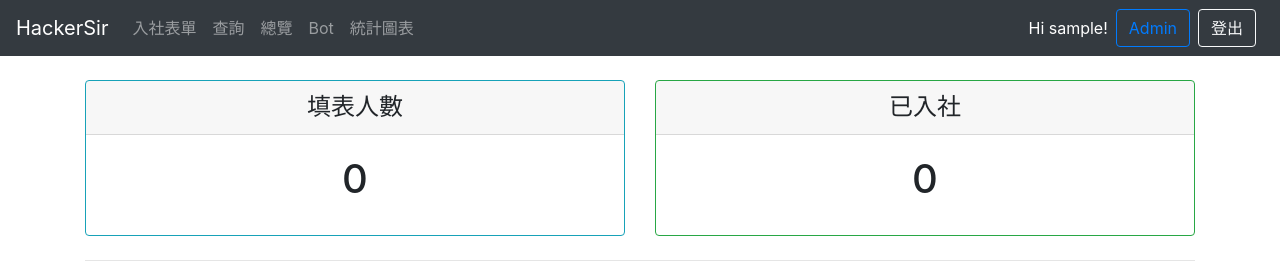
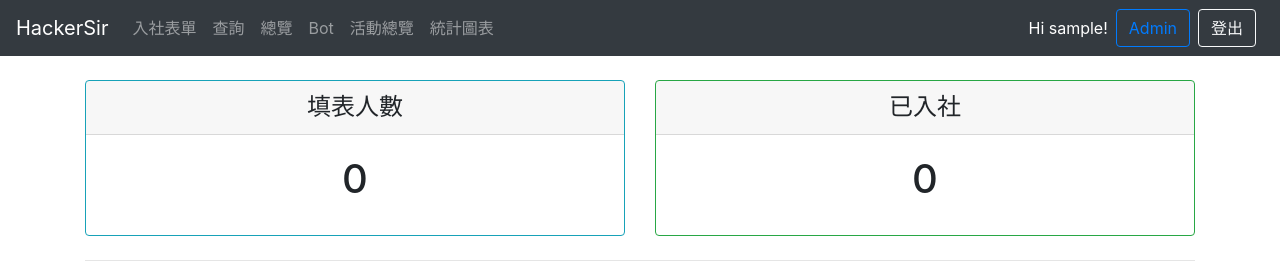
Before and after one commit to D0683497/JoinClub, a Django app: page /chart in a window 1280 px wide. Shown: the top 278 px of the page. Run offline with Django 3.2, Linux system fonts and the light colour scheme; the visitor is signed in with stand-in values (Sample User, id 1); some libraries are stand-ins or nearby versions.

Commit message:
add act link

```diff
--- a/templates/narbar.html
+++ b/templates/narbar.html
@@ -20,6 +20,9 @@
                 <a class="nav-link" href="https://bot.k139.me" target="_blank">Bot</a>
             </li>
             <li class="nav-item">
+                <a class="nav-link" href="https://act.hackersir.org" target="_blank">活動總覽</a>
+            </li>
+            <li class="nav-item">
                 <a class="nav-link" href="{% url 'join:chart' %}">統計圖表</a>
             </li>
         </ul>
```
